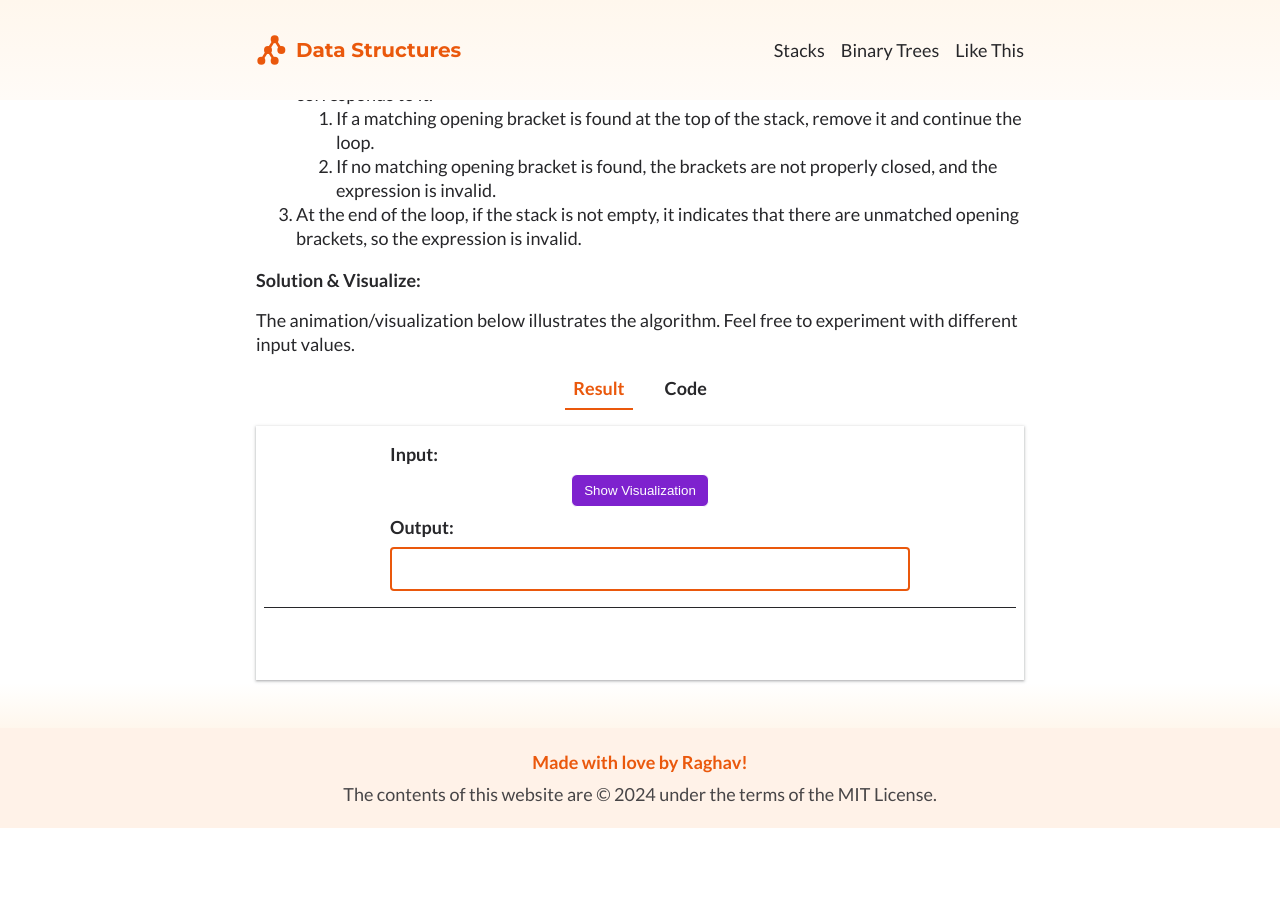
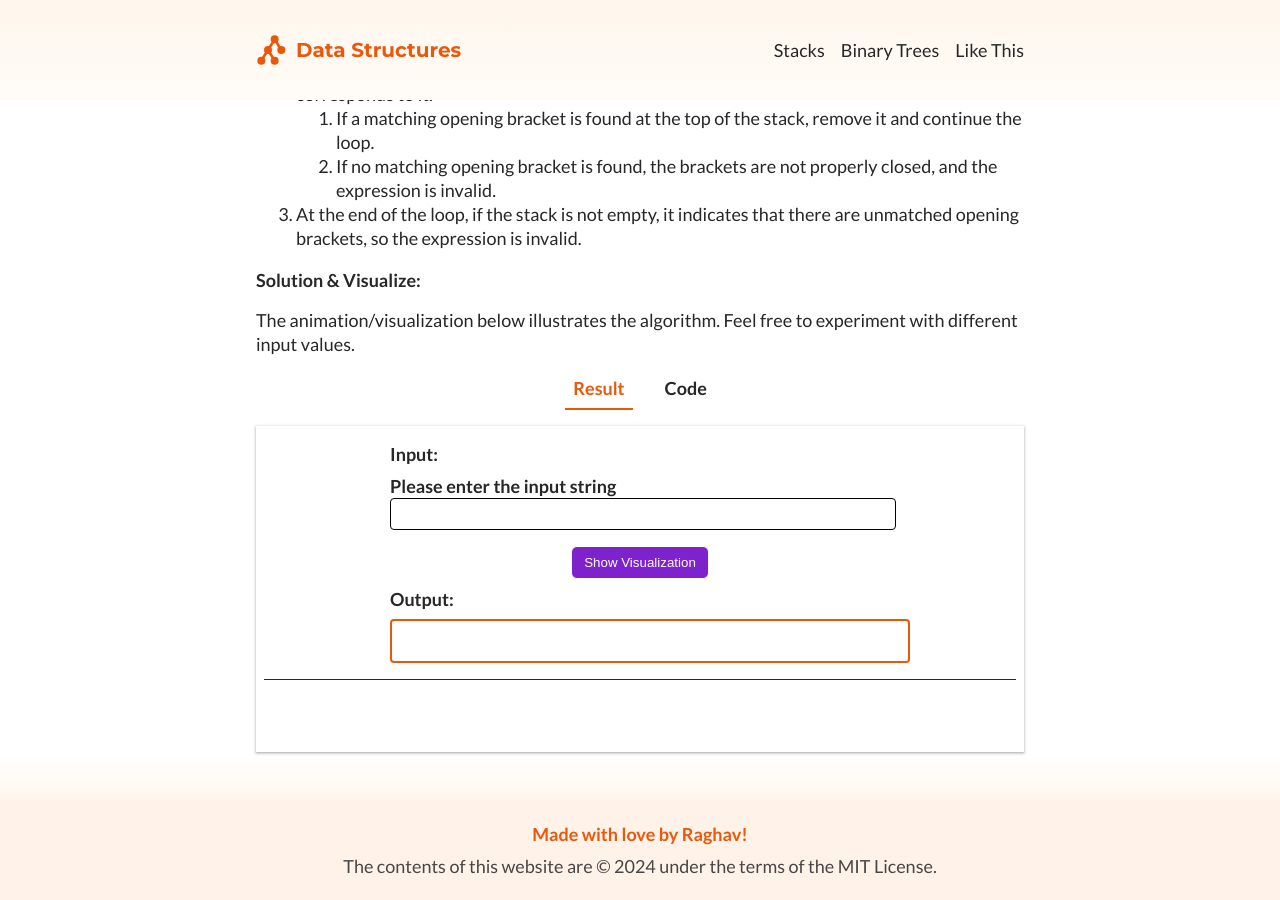
Before and after one commit to raghavendra89/ds-visualizer, a Jekyll site: the page built from _stacks/expression-validator.md, in a window 1280 px wide and 900 px high, scrolled down 942 px. Built offline with Jekyll 4.4.1, drawn with Linux system fonts in a browser that asks for light colours; before the commit the page ends 1770 px from its top, so only the background shows below that; some of the changed lines change nothing that is shown.

Commit message:
Implemented solution for expression validator.

```diff
--- a/_stacks/assets/js/expression-validator.js
+++ b/_stacks/assets/js/expression-validator.js
@@ -1,26 +1,74 @@
 function stackSolution(args) {
-    let string = args[0];
+    let expression = args[0];
 
     const stack = new Stack(
-                        [],
-                        {
-                            name: 'Stack',
-                            description: 'This stack is used to hold the string characters.'
-                        }
-                    );
+        [],
+        {
+            name: 'Stack',
+            description: 'This stack is used to hold the brackets.'
+        }
+    );
 
-    animatorModule.displayComment('Push individual characters of the string to the stack.');
-    for (var i = 0; i < string.length; i++) {
-        stack.push(string[i]);
+    let bracketMapping = {
+        ')': '(',
+        ']': '[',
+        '}': '{'
+    };
+
+    for (let i = 0; i < expression.length; i++) {
+        animatorModule.displayComment(
+            'Loop through the expression and push all opening brackets onto the stack. <br>'
+            + highlightCharacter(expression, i),
+            500
+        );
+
+        char = expression[i];
+        charToMatch = bracketMapping[char] ?? null;
+
+        if (charToMatch) {
+            animatorModule.displayComment(
+                'When a closing bracket is encountered, pop the top element from the stack. <br>'
+                + highlightCharacter(expression, i),
+                500
+            );
+
+            if (stack.isEmpty() || stack.pop() !== charToMatch) {
+                animatorModule.displayComment(
+                    'There is no corresponding opening bracket, so the expression is invalid. <br>'
+                    + highlightCharacter(expression, i),
+                    1000
+                );
+
+                break;
+            } else {
+                animatorModule.displayComment(
+                    'There is a matching opening bracket. <br>'
+                    + highlightCharacter(expression, i),
+                    1000
+                );
+            }
+
+        } else {
+            if (Object.values(bracketMapping).includes(char)) {
+                stack.push(char);
+            }
+        }
     }
 
-    animatorModule.displayComment('Now pop the characters from stack and concatenate them.');
-    let reversedString = '';
-    while (! stack.isEmpty()) {
-        reversedString += stack.pop();
-        animatorModule.displayOutput(reversedString);
+    let result = stack.isEmpty() ? 'TRUE' : 'FALSE';
+
+    animatorModule.displayOutput(result);
+    if (stack.isEmpty()) {
+        animatorModule.displayComment(
+            'It is valid expression.',
+            500
+        );
+    } else {
+        animatorModule.displayComment(
+            'The expression has unmatched brackets, so it is invalid.',
+            500
+        );
     }
 
-    animatorModule.displayComment('');
-    return reversedString;
+    return result;
 }
--- a/_stacks/expression-validator.md
+++ b/_stacks/expression-validator.md
@@ -1,6 +1,10 @@
 ---
 layout: visualizer
 title: Check for valid parenthesis
+inputs:
+  - type: string
+    label: Please enter the input string
+    regex: ^([\d\s+\-\*\/\(\)\[\]\{\}]+)$
 ---
 
 #### Problem:
```
